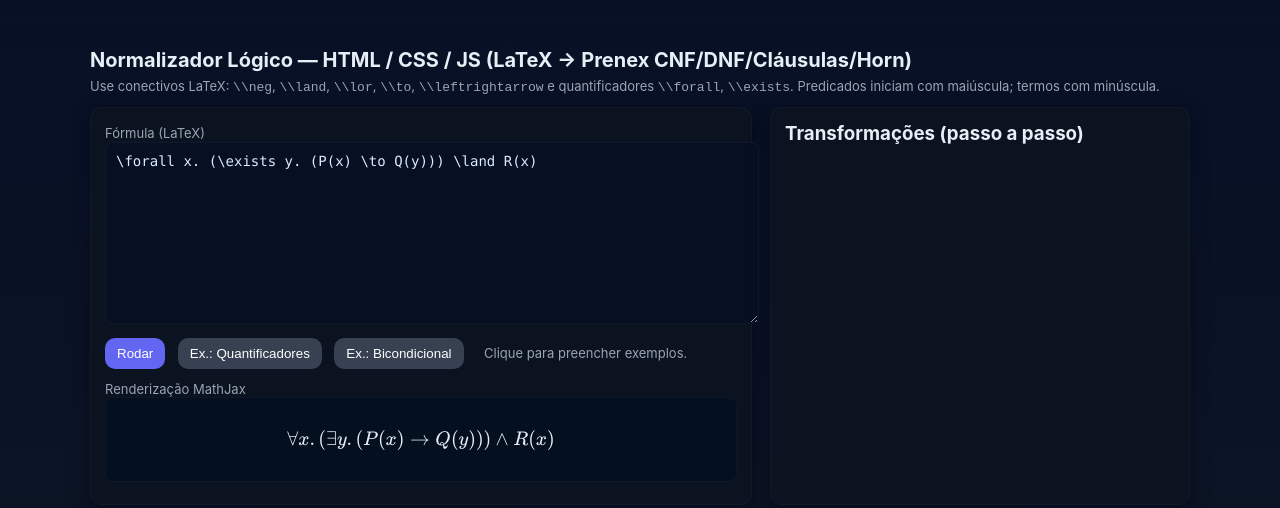
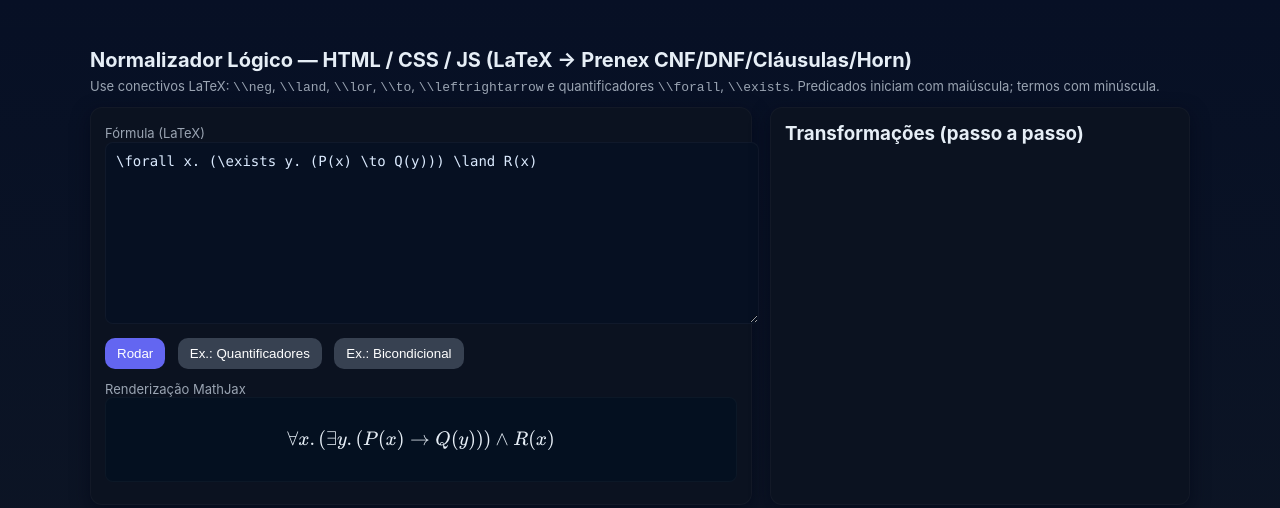
Before and after one commit to BBernardoC/BBernardoC.github.io, a plain HTML site: page index.html in a window 1280 px wide. Drawn offline with nearby package versions, Linux system fonts and the light colour scheme.

Commit message:
Update index.html

```diff
--- a/index.html
+++ b/index.html
@@ -136,9 +136,6 @@
             <button class="btn" id="sample2" style="background: #374151">
               Ex.: Bicondicional
             </button>
-            <span style="margin-left: 8px" class="small"
-              >Clique para preencher exemplos.</span
-            >
           </div>
 
           <div style="margin-top: 12px">
```
